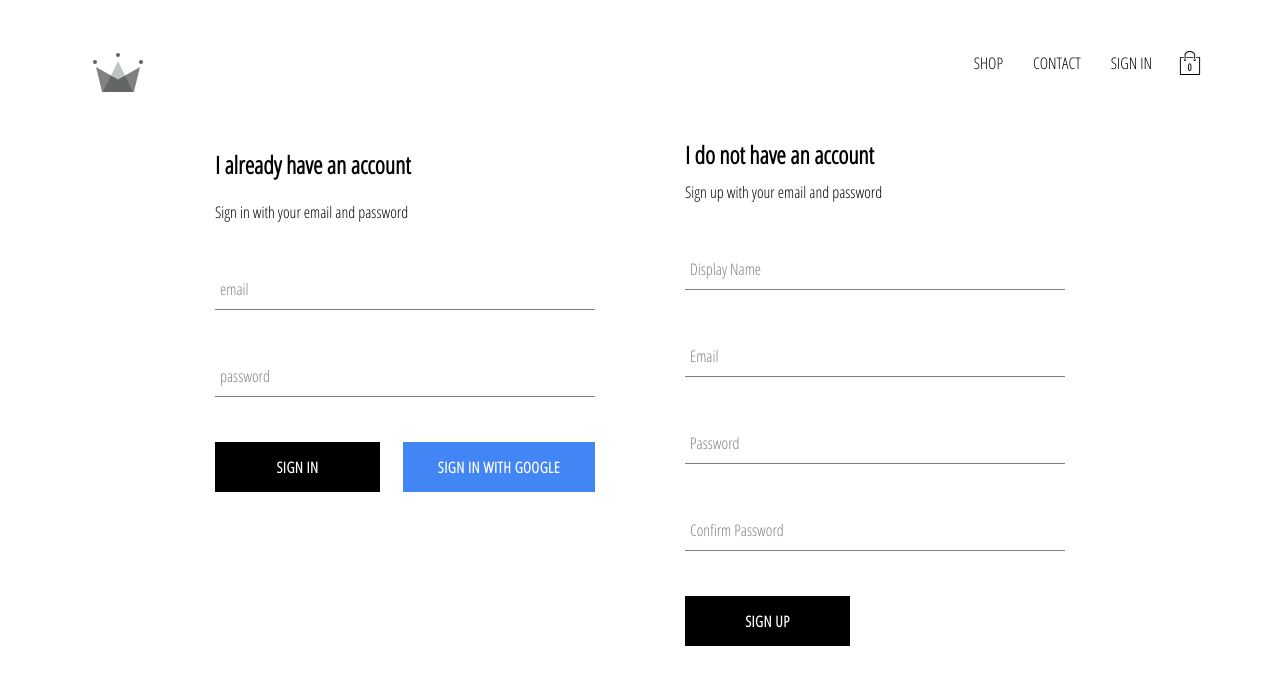
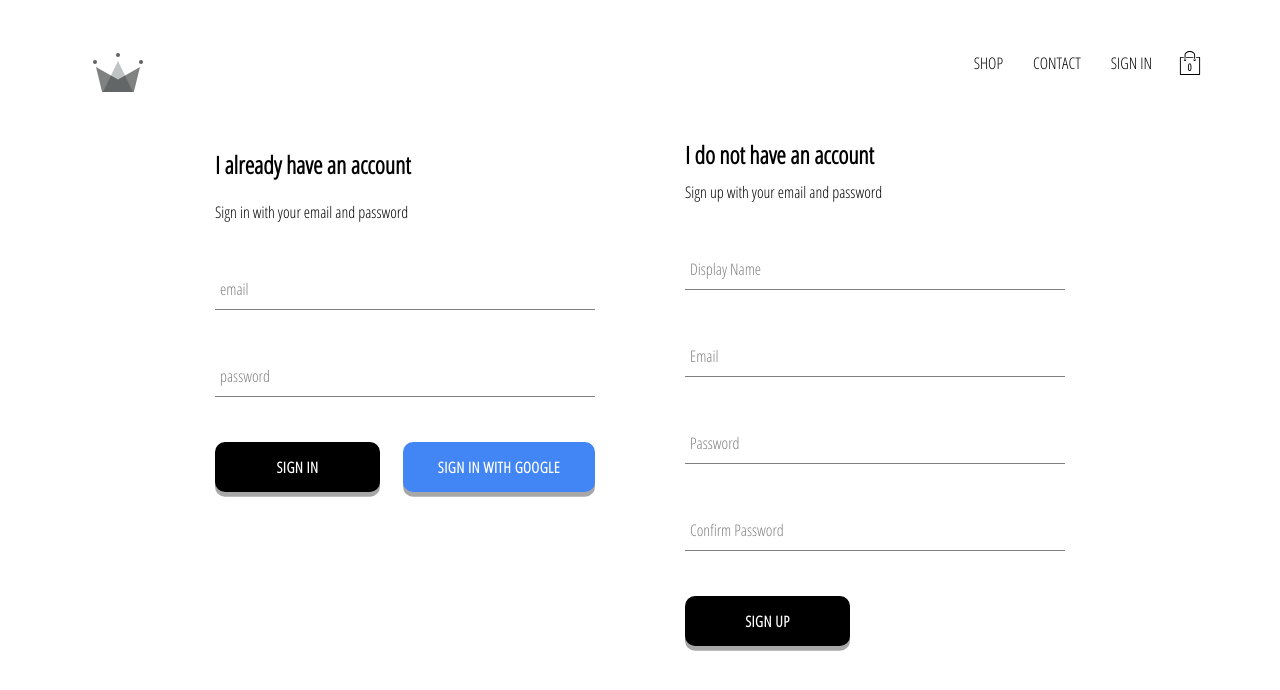
Before and after one commit to YLEMLLC/blazeClothingStore-reactReduxFirebaseGrapQLHooks, a React (Create React App) app: page /signIn in a window 1280 px wide. Shown: the top 690 px of the page. Built offline with nearby package versions, Linux system fonts and the light colour scheme; no server answers.

Commit message:
Added button active and shadows.

```diff
--- a/src/components/custom-button/custom-button.styles.scss
+++ b/src/components/custom-button/custom-button.styles.scss
@@ -4,6 +4,7 @@
   height: 50px;
   letter-spacing: 0.5px;
   line-height: 50px;
+  outline: none;
   padding: 0 35px 0 35px;
   font-size: 15px;
   background-color: black;
@@ -12,22 +13,29 @@
   font-family: 'Open Sans Condensed';
   font-weight: bolder;
   border: none;
+  border-radius: 10px;
   cursor: pointer;
   display: flex;
   justify-content: center;
+  box-shadow: 0 0.3rem rgba(121, 121, 121, 0.65);
 
   &:hover {
     background-color: white;
     color: black;
     border: 1px solid black;
   }
+  &:active {
+    transform: translate(0, 0.3rem);
+    box-shadow: 0 0.1rem rgba(255, 255, 255, 0.65);
+  }
   &.google-sign-in {
     background-color: #4285f4;
     color: white;
 
     &:hover {
-      background-color: #557ae8;
-      border: none;
+      background-color: white;
+      border: 1px solid black;
+      color: black;
     }
   }
   &.inverted {
```
Also changed, not shown: src/redux/user/user.selectors.js (added, +8 -0 lines).
